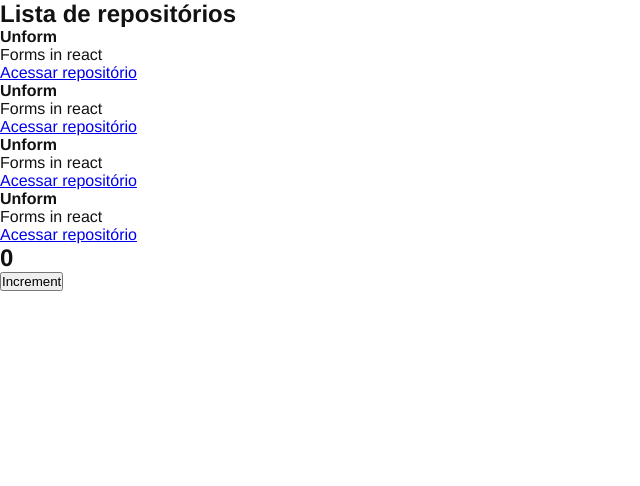
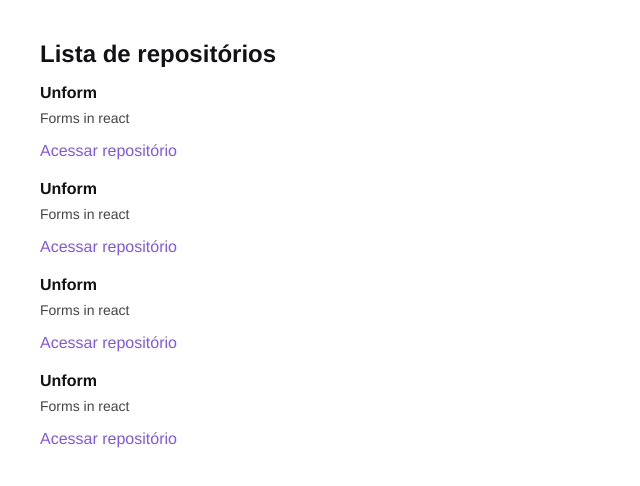
Before and after one commit to rickson-simoes/chapter01P01-React-Fundamentos, a React app: page / in a window 1280 px wide. Shown: the top 486 px of the page, without its empty margins (0-640 px from the left). Built offline with nearby package versions, Linux system fonts and the light colour scheme.

Commit message:
:fire: Counter/ :art: Repositories.scss

```diff
--- a/src/App.jsx
+++ b/src/App.jsx
@@ -1,4 +1,3 @@
-import { Counter } from './components/Counter'
 import { RepositoryList } from './components/RepositoryList'
 import './styles/global.scss'
 
@@ -7,7 +6,6 @@
   return (
     <>
       <RepositoryList/>
-      <Counter/>
     </>
   )
 }
--- a/src/components/Counter.jsx
+++ /dev/null
@@ -1,16 +0,0 @@
-import { useState } from 'react';
-
-export function Counter(){
-  const [ counter, setCounter ] = useState(0);
-
-  function increment(){
-    setCounter(counter + 1)
-  }
-
-  return (
-    <div>
-      <h2>{counter}</h2>
-      <button onClick={increment}>Increment</button>
-    </div>
-  )
-}
--- a/src/components/RepositoryList.jsx
+++ b/src/components/RepositoryList.jsx
@@ -1,3 +1,5 @@
+import '../styles/repositories.scss';
+
 import { RepositoryItem } from "./RepositoryItem";
 
 const repository = {
--- /dev/null
+++ b/src/styles/repositories.scss
@@ -0,0 +1,30 @@
+section.repository-list {
+  margin: 40px;
+
+  h1 {
+    margin-bottom: 16px;
+  }
+
+  ul {
+    list-style: none;
+
+    li {
+      & + li {
+        margin-top: 20px;
+      }
+
+      p {
+        font-size: 14px;
+        color: #444;
+        margin-top: 8px;
+      }
+
+      a{
+        display: inline-block;
+        margin-top:16px;
+        text-decoration: none;
+        color: #8257e6;
+      }
+    }
+  }
+}
```
